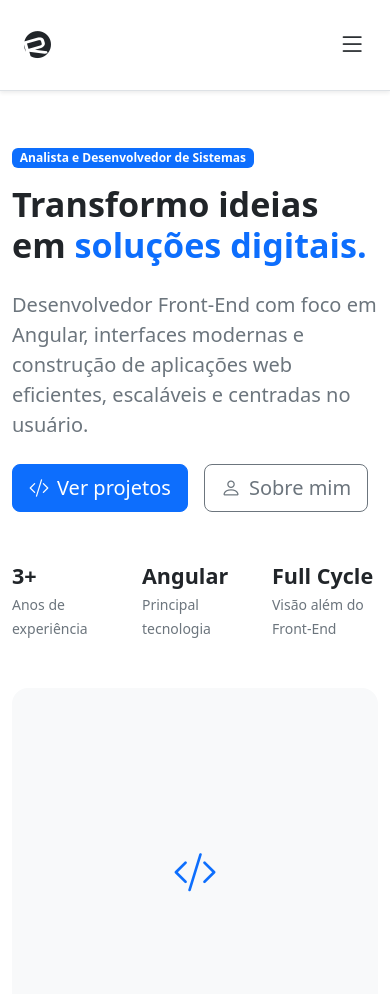
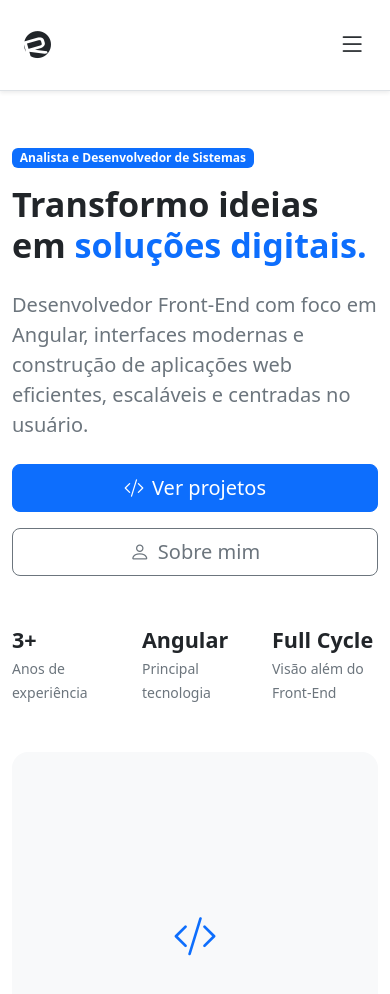
Before and after one commit to ronaldosabino/professional-portfolio, an Angular app: page / in a window 390 px wide. Shown: the top 994 px of the page. Built offline with nearby package versions, Linux system fonts and the light colour scheme.

Commit message:
feat: enhance button layout and styling in home section for improved responsiveness

```diff
--- a/src/app/features/home/home.html
+++ b/src/app/features/home/home.html
@@ -21,17 +21,21 @@
                 web eficientes, escaláveis e centradas no usuário.
             </p>
 
-            <div class="d-flex flex-wrap gap-3">
+            <div class="row mb-4 g-3">
 
-                <button routerLink="/projetos" class="btn btn-primary btn-lg d-flex align-items-center">
+                <div class="col-12 col-lg-6">
+                    <button routerLink="/projetos" class="btn btn-primary btn-lg d-flex align-items-center justify-content-center w-100">
                         <i class="bi bi-code-slash me-2"></i>
                         Ver projetos
                     </button>
+                </div>
 
-                <button routerLink="/sobre" class="btn btn-outline-secondary btn-lg d-flex align-items-center">
+                <div class="col-12 col-lg-6">
+                    <button routerLink="/sobre" class="btn btn-outline-secondary btn-lg d-flex align-items-center justify-content-center w-100">
                         <i class="bi bi-person me-2"></i>
                         Sobre mim
                     </button>
+                </div>
 
             </div>
 
@@ -62,7 +66,7 @@
             <div class="position-relative">
 
                 <!-- Substitua pela sua foto ou elemento visual -->
-                <div class="rounded-4 bg-body-tertiary d-flex align-items-center justify-content-center mx-auto" style="width: min(400px, 100%); aspect-ratio: 1;">
+                <div class="rounded-4 bg-body-tertiary d-flex align-items-center justify-content-center mx-auto" style="width: min(100%); aspect-ratio: 1;">
                     <i class="bi bi-code-slash display-1 text-primary"></i>
                 </div>
 
```
Lines whose indentation alone changed are shown as unchanged.
